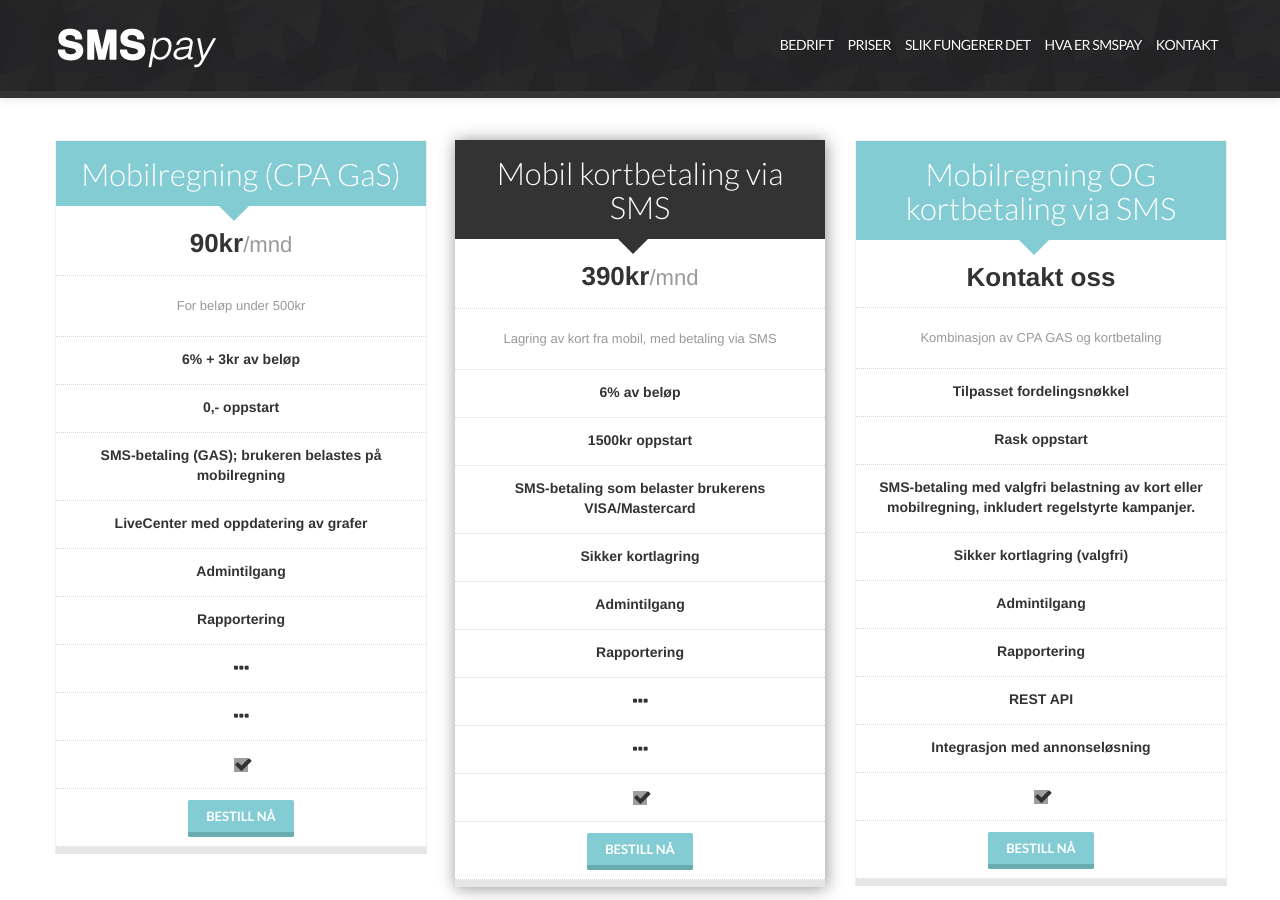
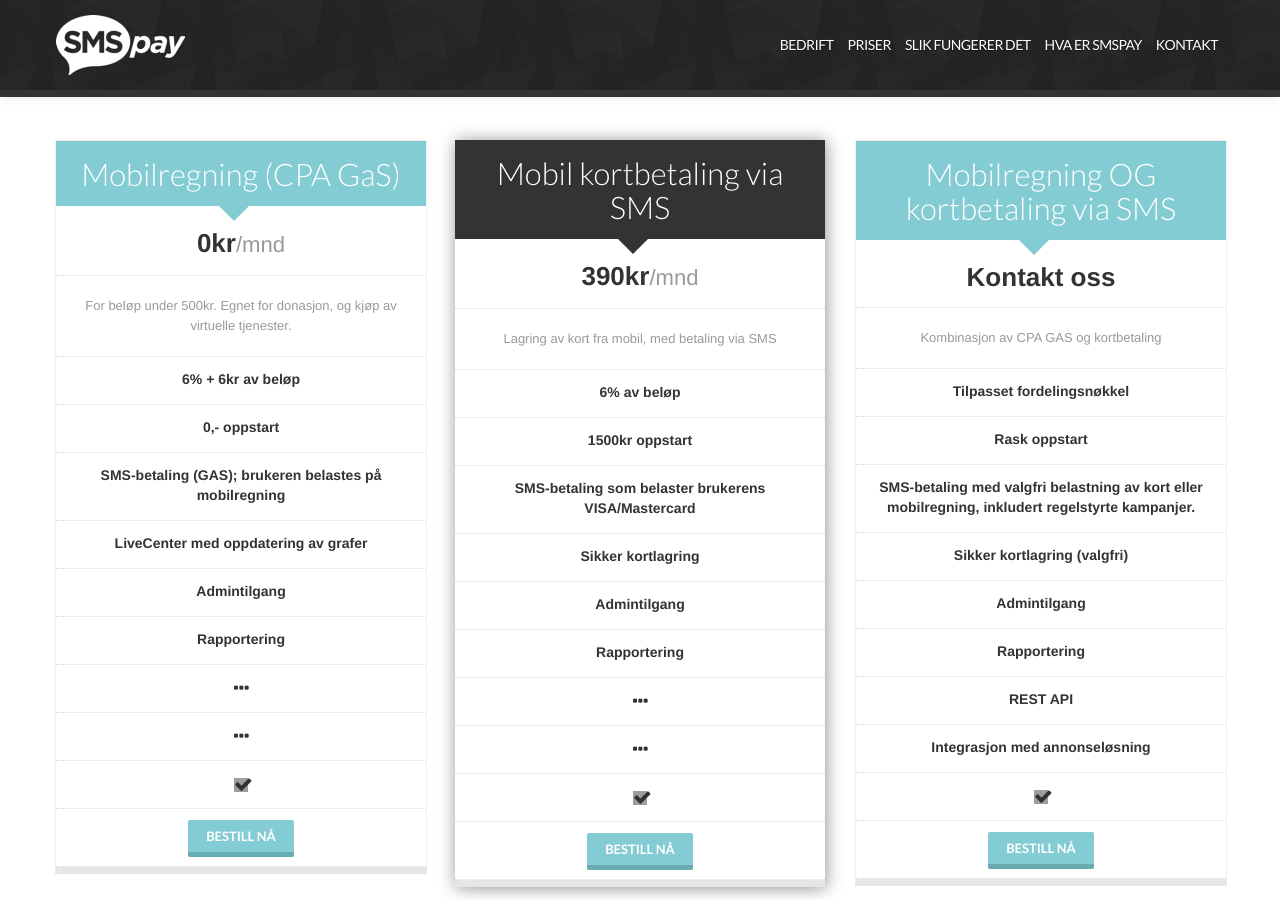
Before and after one commit to front/smspay.io, a Jekyll site: the page built from bestill/index.html, in a window 1280 px wide and 900 px high. Built offline with Jekyll 4.4.1, drawn with Linux system fonts in a browser that asks for light colours; nearby versions of some CDN libraries; grey boxes are pictures that could not be loaded.

Commit message:
Price changes

```diff
--- a/_layouts/default.html
+++ b/_layouts/default.html
@@ -51,7 +51,7 @@ j=d.createElement(s),dl=l!='dataLayer'?'&l='+l:'';j.async=true;j.src=
           <span class="icon-bar"></span>
           <span class="icon-bar"></span>
         </a>
-        <a class="brand" href="/"><img src="/img/smspay-logo.png" alt="SMSpay forside"></a>
+        <a class="brand" href="/"><img src="/img/smspay-logo-2015.png" height="70" alt="SMSpay forside"></a>
         <div class="nav-collapse collapse">
           <ul class="nav pull-right">
             <li><a href="/bedrift">Bedrift</a></li>
--- a/bestill/index.html
+++ b/bestill/index.html
@@ -9,9 +9,9 @@ title: Bestill
         <div class="span4">
           <ul class="unstyled pricing-table text-center">
             <li class="headline"><h2>Mobilregning (CPA GaS)</h2></li>
-            <li class="price">90kr<small>/mnd</small></li>
-            <li class="info">For beløp under 500kr</li>
-            <li class="features first">6% + 3kr av beløp</li>
+            <li class="price">0kr<small>/mnd</small></li>
+            <li class="info">For beløp under 500kr. Egnet for donasjon, og kjøp av virtuelle tjenester.</li>
+            <li class="features first">6% + 6kr av beløp</li>
             <li class="features">0,- oppstart</li>
             <li class="features">SMS-betaling (GAS); brukeren belastes på mobilregning</li>
             <li class="features">LiveCenter med oppdatering av grafer </li>
```
Also changed, not shown: img/smspay-logo-2015.png (added).
